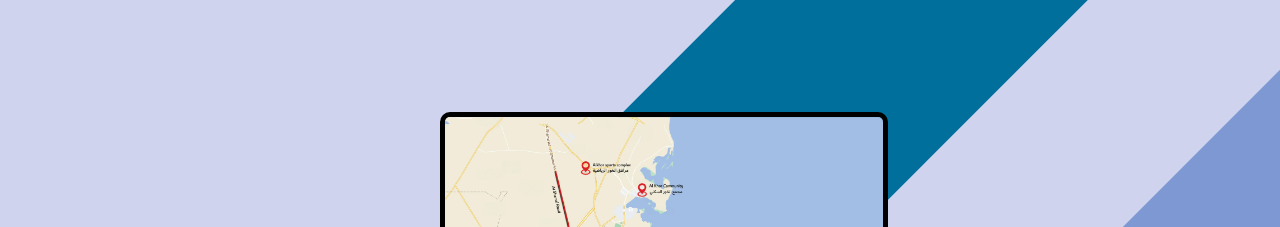
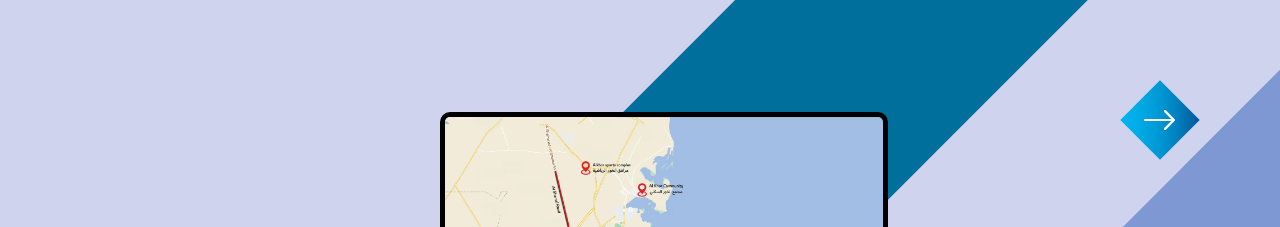
Before and after one commit to webdesignershahid/barwa-presentation, a plain HTML site: page presentation-slide.html in a window 1280 px wide. Shown: the top 227 px of the page. Drawn offline with Linux system fonts and the light colour scheme.

Commit message:
dropdown aligned, back to home added

```diff
--- a/assets/sass/pages/_pages.scss
+++ b/assets/sass/pages/_pages.scss
@@ -125,7 +125,7 @@
         display: flex;
         flex-direction: column;
         justify-content: flex-end;
-        padding: 0 0 8vh 5vw;
+        padding: 0 0 10vh 5vw;
         @include xxl-up {
             width: 30vw;
         }
@@ -221,6 +221,12 @@
             }
         }
     }
+
+    .back-to-home {
+        position: absolute;
+        right: 8rem;
+        top: 8rem;
+    }
 }
 .select2-dropdown {
     background-color: #B88343;
--- a/presentation-slide.html
+++ b/presentation-slide.html
@@ -200,6 +200,39 @@
                 <img src="assets/images/dots.svg" class="animate-floatX" alt="">
             </div>
         </div>
+
+        <div class="back-to-home">
+            <a href="index.html">
+                <svg width="80" height="80" viewBox="0 0 80 80" fill="none" xmlns="http://www.w3.org/2000/svg">
+                    <g clip-path="url(#clip0_641_23)">
+                    <path d="M79.6972 40L40 0.302734L0.302778 40L40 79.6972L79.6972 40Z" fill="url(#paint0_linear_641_23)"/>
+                    <path fill-rule="evenodd" clip-rule="evenodd" d="M24 40C24 39.7054 24.1166 39.4228 24.3243 39.2144C24.5319 39.0061 24.8134 38.889 25.1071 38.889H51.2185L44.2505 31.8989C44.0427 31.6903 43.9259 31.4073 43.9259 31.1123C43.9259 30.8173 44.0427 30.5344 44.2505 30.3258C44.4584 30.1172 44.7404 30 45.0344 30C45.3284 30 45.6103 30.1172 45.8182 30.3258L54.6748 39.2134C54.7779 39.3166 54.8597 39.4393 54.9155 39.5742C54.9713 39.7092 55 39.8539 55 40C55 40.1461 54.9713 40.2908 54.9155 40.4258C54.8597 40.5607 54.7779 40.6833 54.6748 40.7866L45.8182 49.6742C45.6103 49.8827 45.3284 50 45.0344 50C44.7404 50 44.4584 49.8827 44.2505 49.6742C44.0427 49.4656 43.9259 49.1826 43.9259 48.8876C43.9259 48.5926 44.0427 48.3096 44.2505 48.1011L51.2185 41.1109H25.1071C24.8134 41.1109 24.5319 40.9939 24.3243 40.7856C24.1166 40.5772 24 40.2946 24 40Z" fill="white"/>
+                    </g>
+                    <defs>
+                    <linearGradient id="paint0_linear_641_23" x1="-137.544" y1="38.5961" x2="78.9472" y2="39.9997" gradientUnits="userSpaceOnUse">
+                    <stop stop-color="#C7EAFB"/>
+                    <stop offset="0.09" stop-color="#C3E9FA"/>
+                    <stop offset="0.16" stop-color="#B9E6FA"/>
+                    <stop offset="0.23" stop-color="#A8E2F9"/>
+                    <stop offset="0.29" stop-color="#91DCF8"/>
+                    <stop offset="0.35" stop-color="#72D5F7"/>
+                    <stop offset="0.41" stop-color="#4CCBF5"/>
+                    <stop offset="0.46" stop-color="#20C1F3"/>
+                    <stop offset="0.5" stop-color="#00B9F2"/>
+                    <stop offset="0.62" stop-color="#00B5EF"/>
+                    <stop offset="0.72" stop-color="#00ABE6"/>
+                    <stop offset="0.81" stop-color="#009AD6"/>
+                    <stop offset="0.89" stop-color="#0083C1"/>
+                    <stop offset="0.97" stop-color="#0064A5"/>
+                    <stop offset="1" stop-color="#005799"/>
+                    </linearGradient>
+                    <clipPath id="clip0_641_23">
+                    <rect width="80" height="80" fill="white"/>
+                    </clipPath>
+                    </defs>
+                </svg>
+            </a>
+        </div>
     </div>
 
     <div class="modal fade" id="modal1" tabindex="-1">
```
Also changed, not shown: assets/css/style.css, 1 other file.
